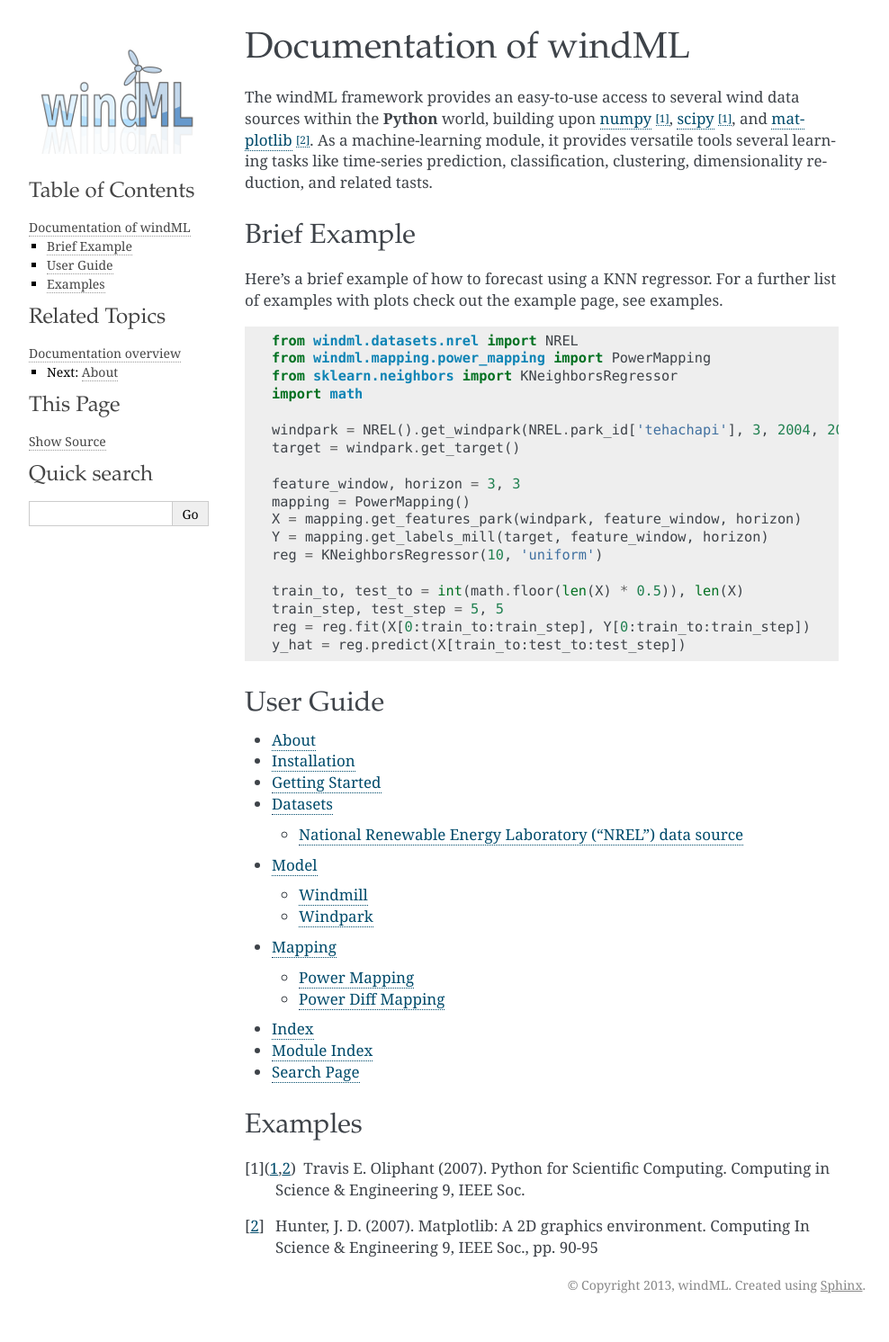
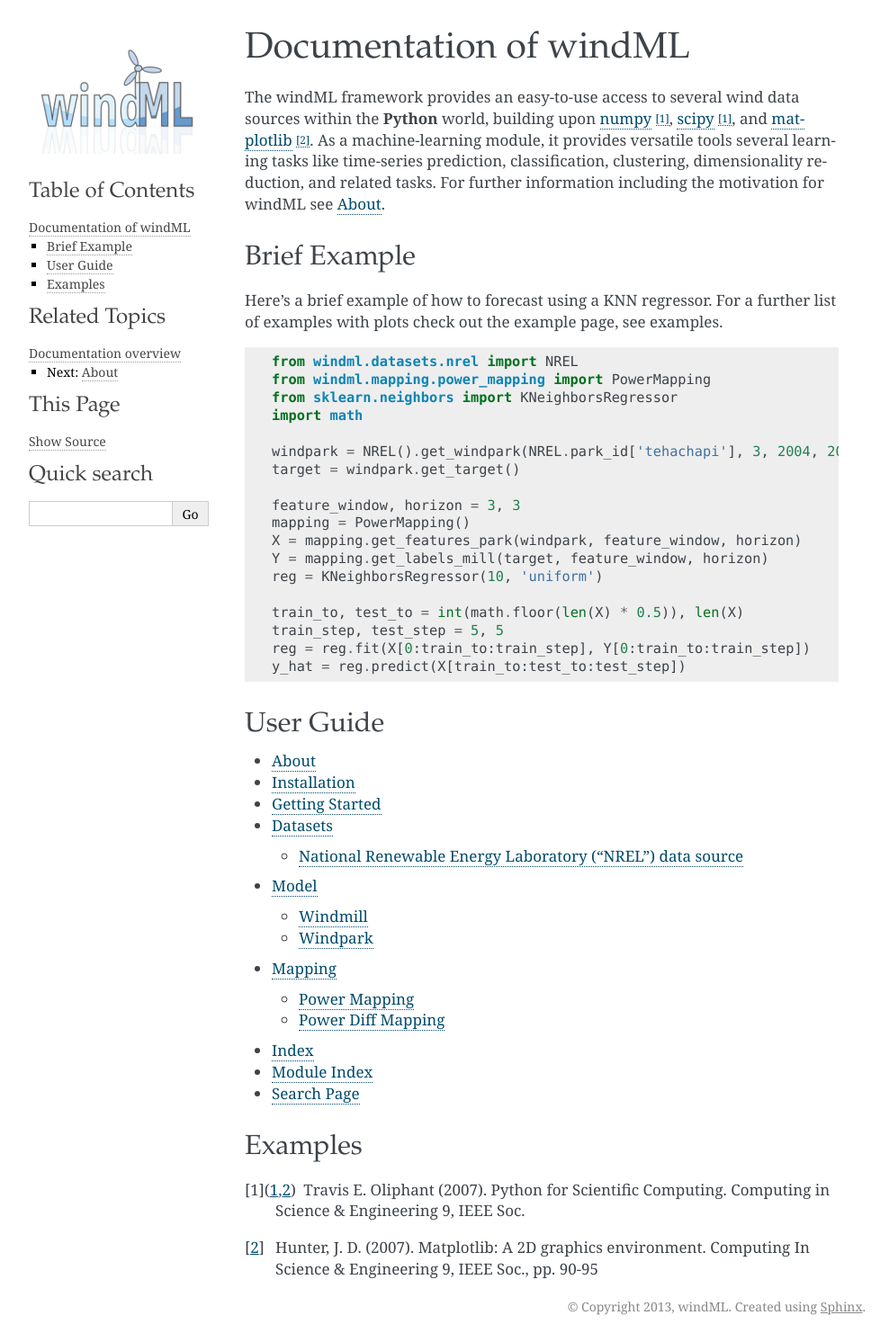
Before and after one commit to cigroup-ol/windml, a Sphinx documentation site: the page built from doc/index.rst, in a window 1280 px wide. Shown: the whole page at 90% size, without its empty margins (148-1136 px from the left). Built offline with Sphinx 7.4.7, drawn with Linux system fonts in a browser that asks for light colours; formulas are drawn with MathJax 3; pages that are not in the unit, such as notebooks, are missing from menus; before the commit the page ends 1468 px from its top, so only the background shows below that.

Commit message:
fixed typo; added cross ref

```diff
--- a/doc/about.rst
+++ b/doc/about.rst
@@ -1,3 +1,5 @@
+.. _about:
+
 About
 =====
 
--- a/doc/index.rst
+++ b/doc/index.rst
@@ -5,7 +5,7 @@ Documentation of windML
 
 .. topic:: Machine learning library for wind energy information systems.
 
-The windML framework provides an easy-to-use access to several wind data sources within the **Python** world, building upon `numpy <http://numpy.scipy.org/>`_ [1]_, `scipy <http://scipy.org>`_ [1]_, and `matplotlib <http://matplotlib.org>`_ [2]_. As a machine-learning module, it provides versatile tools several learning tasks like time-series prediction, classification, clustering, dimensionality reduction, and related tasts.
+The windML framework provides an easy-to-use access to several wind data sources within the **Python** world, building upon `numpy <http://numpy.scipy.org/>`_ [1]_, `scipy <http://scipy.org>`_ [1]_, and `matplotlib <http://matplotlib.org>`_ [2]_. As a machine-learning module, it provides versatile tools several learning tasks like time-series prediction, classification, clustering, dimensionality reduction, and related tasks. For further information including the motivation for windML see :ref:`about`.
 
 Brief Example
 -------------
```
